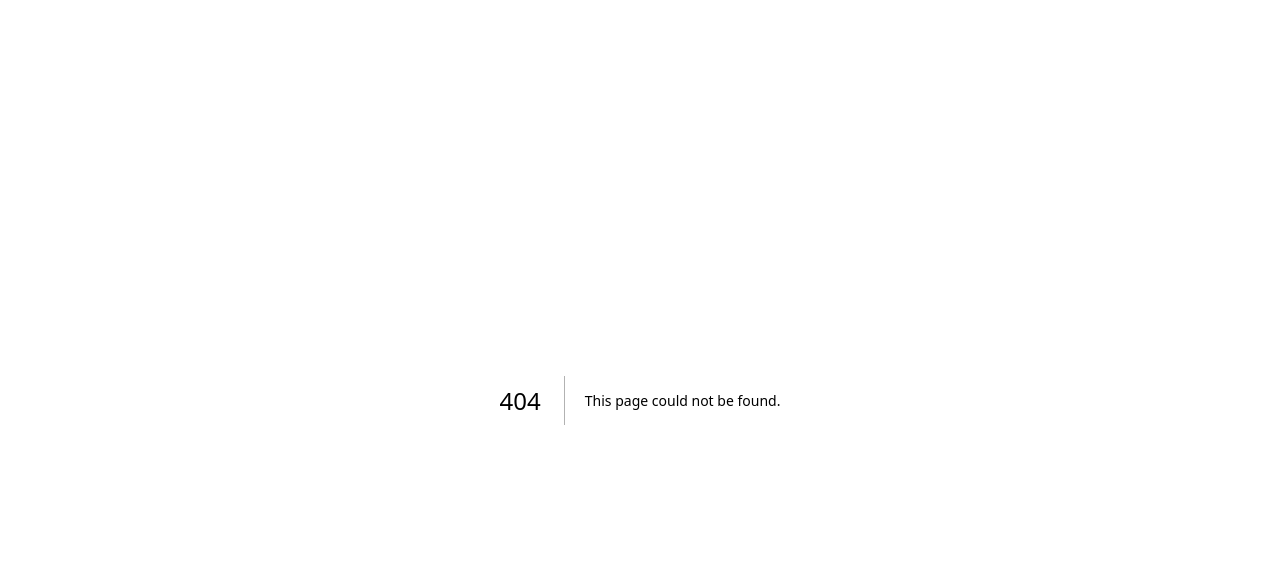
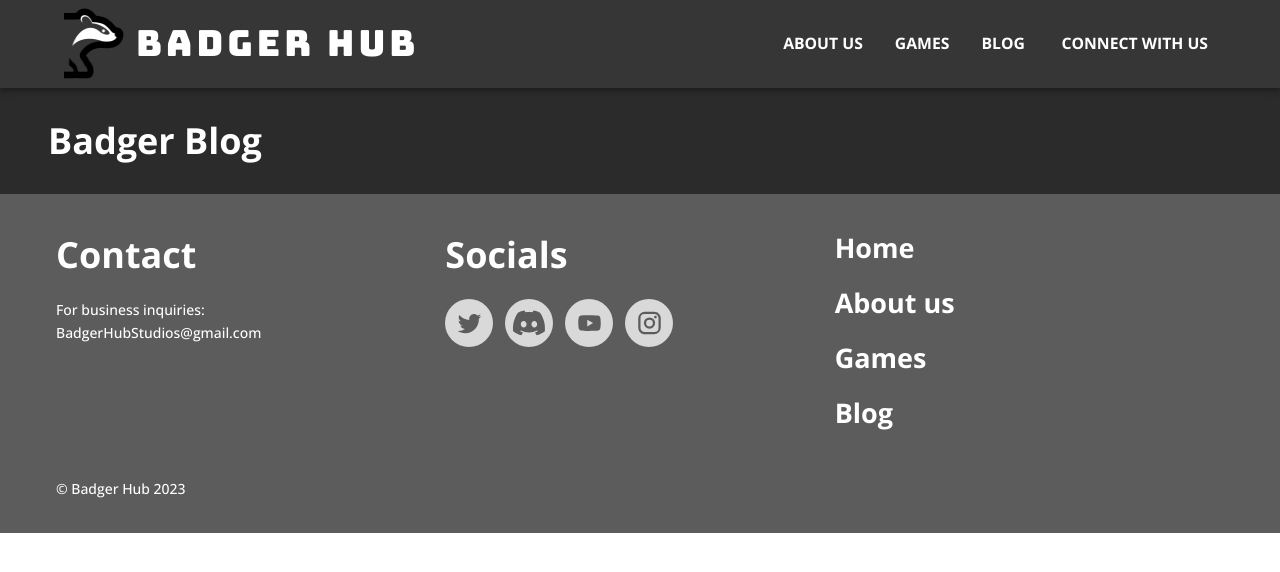
Before and after one commit to joeSzaf/badger-hub, a Next.js app: page /blog in a window 1280 px wide. Before the commit this address had no page. Shown: the top 572 px of the page. Built offline with nearby package versions, Linux system fonts and the light colour scheme.

Commit message:
scaffold blog page

```diff
--- /dev/null
+++ b/components/_Pages/BlogPage/BlogPage.tsx
@@ -0,0 +1,11 @@
+import PageTitle from 'components/_Atomic/PageTitle/PageTitle';
+
+const BlogPage = () => {
+  return (
+    <main>
+      <PageTitle copy='Badger Blog' />
+    </main>
+  );
+};
+
+export default BlogPage;
--- /dev/null
+++ b/pages/blog.tsx
@@ -0,0 +1,10 @@
+import Layout from 'components/_Atomic/Layout/Layout';
+import BlogPage from 'components/_Pages/BlogPage/BlogPage';
+
+const BlogRoute = () => (
+  <Layout title='Blog | Badger Hub'>
+    <BlogPage />
+  </Layout>
+);
+
+export default BlogRoute;
```
